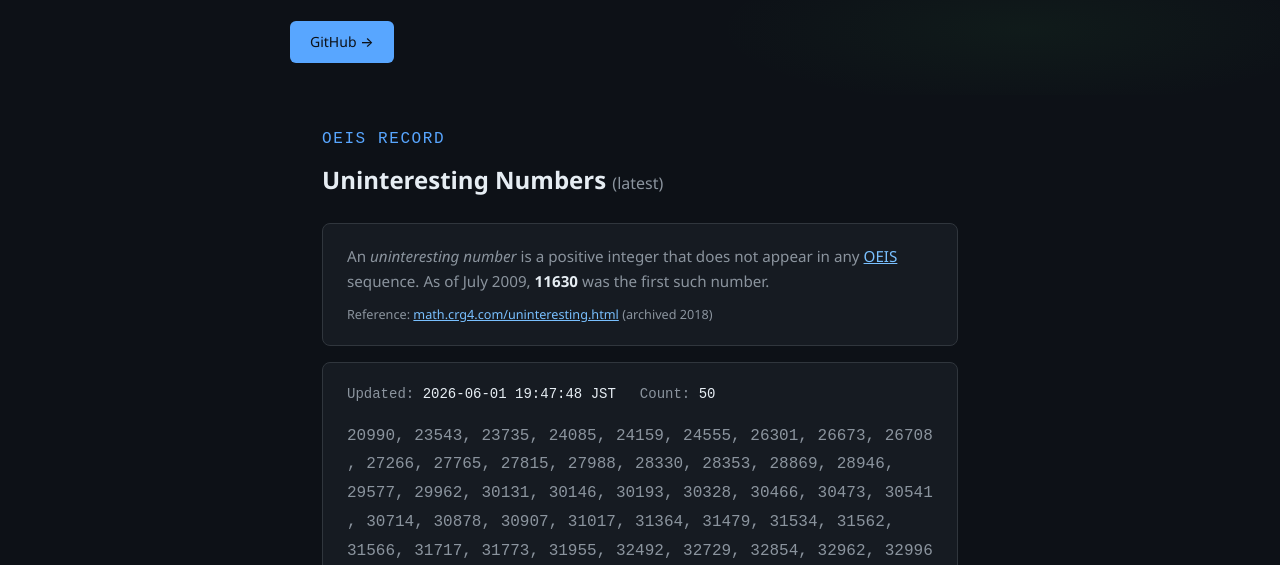
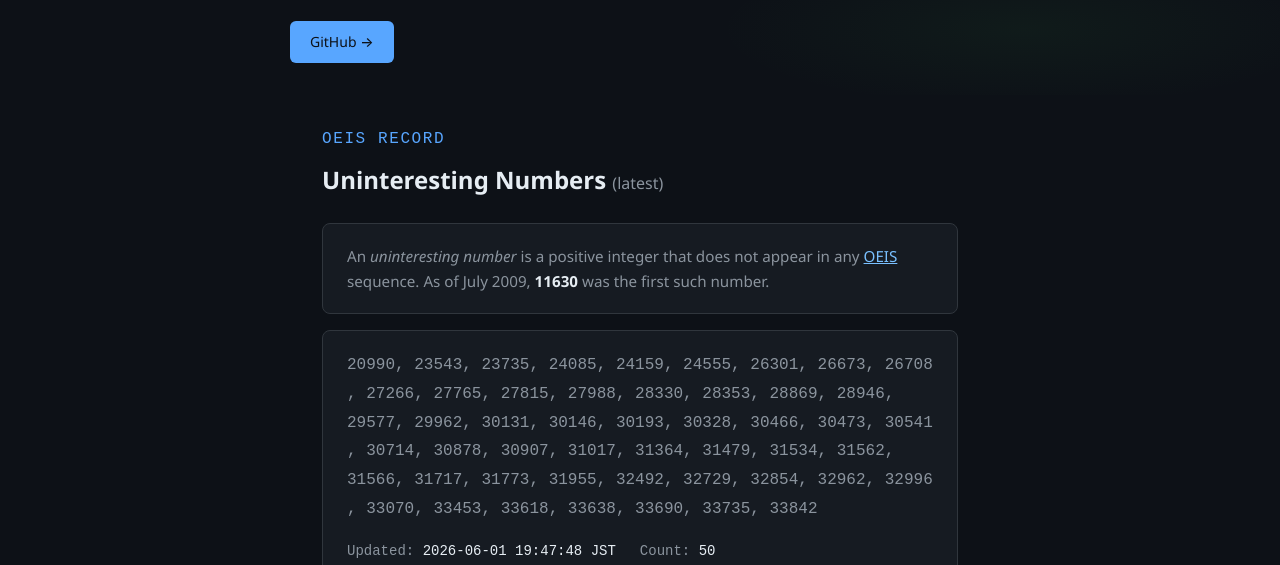
Before and after one commit to manman4/manman4.github.io, a plain HTML site: page index.html in a window 1280 px wide. Shown: the part 235-800 px from the top of the page. Drawn offline with Linux system fonts and the light colour scheme.

Commit message:
Reorder OEIS card content and refactor JS to use DOM APIs
- Move Reference link to after the data card
- Render numbers list before Updated/Count metadata
- Replace innerHTML with createElement/textContent to eliminate XSS risk

Co-Authored-By: Claude Sonnet 4.6 <noreply@anthropic.com>

```diff
--- a/index.html
+++ b/index.html
@@ -39,20 +39,20 @@
     <div class="section-label">OEIS Record</div>
     <h2>Uninteresting Numbers <span style="color:var(--muted);font-size:1rem;font-weight:400;">(latest)</span></h2>
     <div class="oeis-card" style="margin-bottom:1rem;">
-      <p class="oeis-desc" style="margin-bottom:0.5rem;">
+      <p class="oeis-desc" style="margin-bottom:0;">
         An <em>uninteresting number</em> is a positive integer that does not appear in any
         <a href="https://oeis.org/" target="_blank" rel="noopener">OEIS</a> sequence.
         As of July 2009, <strong style="color:var(--text);">11630</strong> was the first such number.
-      </p>
-      <p class="oeis-desc" style="margin-bottom:0;">
-        <small style="color:var(--muted);">
-          Reference: <a href="https://web.archive.org/web/20180612143635/http://math.crg4.com/uninteresting.html" target="_blank" rel="noopener">math.crg4.com/uninteresting.html</a> (archived 2018)
-        </small>
       </p>
     </div>
     <div class="oeis-card" id="oeis-card">
       <p class="oeis-loading">Loading...</p>
     </div>
+    <p class="oeis-desc" style="margin-top:0.75rem;">
+      <small style="color:var(--muted);">
+        Reference: <a href="https://web.archive.org/web/20180612143635/http://math.crg4.com/uninteresting.html" target="_blank" rel="noopener">math.crg4.com/uninteresting.html</a> (archived 2018)
+      </small>
+    </p>
   </section>
 
   <!-- Sloane's Gap -->
--- a/main.js
+++ b/main.js
@@ -9,21 +9,51 @@ fetch('data/missing_numbers.csv?v=' + Date.now())
     }
     const card = document.getElementById('oeis-card');
     if (!latestData) {
-      card.innerHTML = '<p class="oeis-loading">No data available</p>';
+      const p = document.createElement('p');
+      p.className = 'oeis-loading';
+      p.textContent = 'No data available';
+      card.replaceChildren(p);
       return;
     }
     const values = latestData.split(',');
     const ts = values[0];
     const numbers = values.slice(1).filter(n => n.trim());
     const dateStr = `${ts.slice(0,4)}-${ts.slice(4,6)}-${ts.slice(6,8)} ${ts.slice(9,11)}:${ts.slice(11,13)}:${ts.slice(13,15)}`;
-    card.innerHTML = `
-      <div class="oeis-meta">
-        <div>Updated: <span>${dateStr} JST</span></div>
-        <div>Count: <span>${numbers.length}</span></div>
-      </div>
-      <div class="oeis-numbers">${numbers.map((n, i) => `<span class="oeis-num" style="animation-delay:${(i / numbers.length * 16).toFixed(3)}s">${n.trim()}</span>`).join(', ')}</div>
-    `;
+
+    const numsDiv = document.createElement('div');
+    numsDiv.className = 'oeis-numbers';
+    numbers.forEach((n, i) => {
+      const span = document.createElement('span');
+      span.className = 'oeis-num';
+      span.style.animationDelay = (i / numbers.length * 16).toFixed(3) + 's';
+      span.textContent = n.trim();
+      numsDiv.appendChild(span);
+      if (i < numbers.length - 1) numsDiv.appendChild(document.createTextNode(', '));
+    });
+
+    const metaDiv = document.createElement('div');
+    metaDiv.className = 'oeis-meta';
+    metaDiv.style.marginTop = '1rem';
+    metaDiv.style.marginBottom = '0';
+
+    const updatedDiv = document.createElement('div');
+    updatedDiv.textContent = 'Updated: ';
+    const updatedSpan = document.createElement('span');
+    updatedSpan.textContent = dateStr + ' JST';
+    updatedDiv.appendChild(updatedSpan);
+
+    const countDiv = document.createElement('div');
+    countDiv.textContent = 'Count: ';
+    const countSpan = document.createElement('span');
+    countSpan.textContent = numbers.length;
+    countDiv.appendChild(countSpan);
+
+    metaDiv.append(updatedDiv, countDiv);
+    card.replaceChildren(numsDiv, metaDiv);
   })
   .catch(() => {
-    document.getElementById('oeis-card').innerHTML = '<p class="oeis-loading">Failed to load data</p>';
+    const p = document.createElement('p');
+    p.className = 'oeis-loading';
+    p.textContent = 'Failed to load data';
+    document.getElementById('oeis-card').replaceChildren(p);
   });
```
